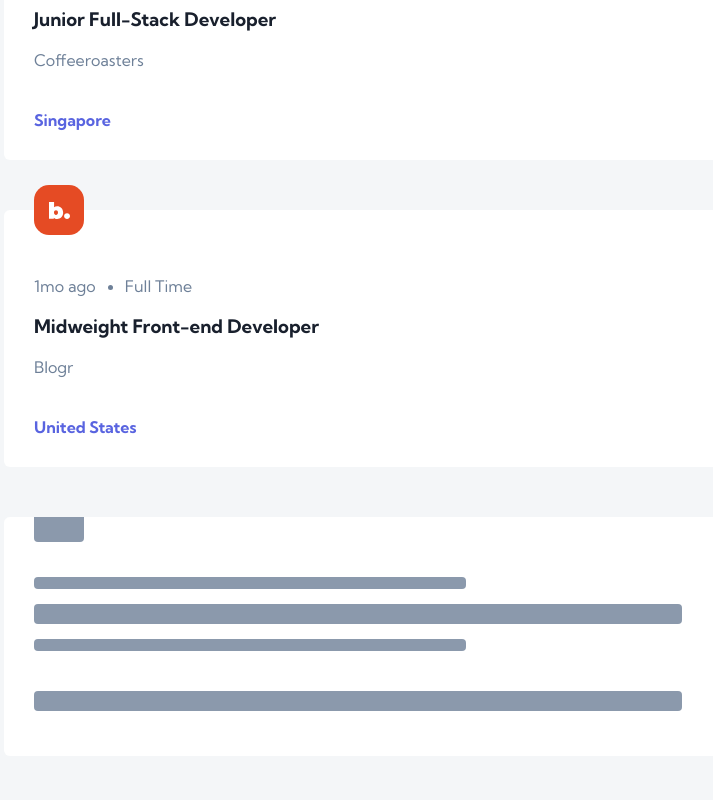
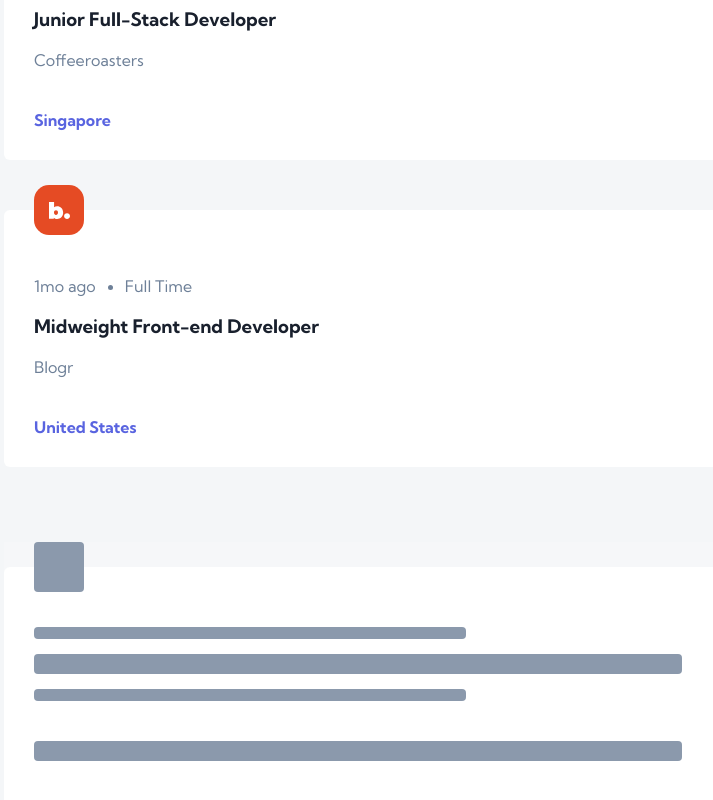
Before and after one commit to Joelynn94/devjobs-web-app, a React (Create React App) app: page / in a window 1280 px wide. Shown: the part 4341-5141 px from the top of the page, without its empty margins (66-779 px from the left). Built offline with nearby package versions, Linux system fonts and the light colour scheme.

Commit message:
added another div to skeleton loader so image can overflow

```diff
--- a/src/skeletons/Skeleton.css
+++ b/src/skeletons/Skeleton.css
@@ -28,14 +28,17 @@
   height: 50px;
 }
 
+.wrap {
+  overflow: hidden;
+}
+
 .skeleton-wrapper {
-  position: relative;
   background-color: var(--light-background);
   border-radius: 6px;
   padding: var(--spacing-lg) var(--spacing-sm) var(--spacing-sm)
     var(--spacing-sm);
   margin: var(--spacing-lg) auto;
-  overflow: hidden;
+  position: relative;
 }
 
 .skeleton-job__top {
--- a/src/skeletons/SkeletonJob.js
+++ b/src/skeletons/SkeletonJob.js
@@ -4,6 +4,7 @@ import SkeletonElement from './SkeletonElement';
 
 const SkeletonJob = () => {
   return (
+    <div className='wrap'>
       <div className='skeleton-wrapper'>
         <div className='skeleton-job'>
           <div className='skeleton-job__top'>
@@ -17,8 +18,9 @@ const SkeletonJob = () => {
           <div className='skeleton-job__footer'>
             <SkeletonElement type='title' />
           </div>
+          <Shimmer />
         </div>
-      <Shimmer />
+      </div>
     </div>
   );
 };
```
Lines whose indentation alone changed are shown as unchanged.
